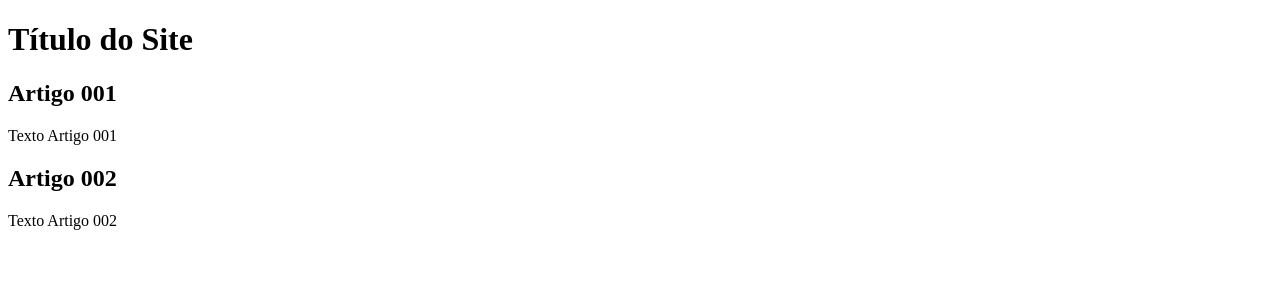
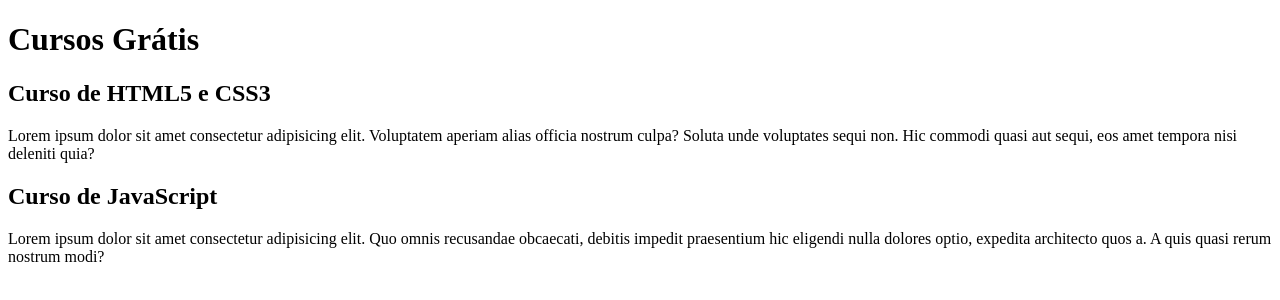
Before and after one commit to scopysop/projeto-site, a plain HTML site: page index.html in a window 1280 px wide. Drawn offline with Linux system fonts and the light colour scheme.

Commit message:
I started writing the content

```diff
--- a/index.html
+++ b/index.html
@@ -9,15 +9,15 @@
 <body>
     <main>
         <header>
-            <h1>Título do Site</h1>
+            <h1>Cursos Grátis</h1>
         </header>
         <article>
-            <h2>Artigo 001</h2>
-            <p>Texto Artigo 001</p>
+            <h2>Curso de HTML5 e CSS3</h2>
+            <p>Lorem ipsum dolor sit amet consectetur adipisicing elit. Voluptatem aperiam alias officia nostrum culpa? Soluta unde voluptates sequi non. Hic commodi quasi aut sequi, eos amet tempora nisi deleniti quia?</p>
         </article>
         <article>
-            <h2>Artigo 002</h2>
-            <p>Texto Artigo 002</p>
+            <h2>Curso de JavaScript</h2>
+            <p>Lorem ipsum dolor sit amet consectetur adipisicing elit. Quo omnis recusandae obcaecati, debitis impedit praesentium hic eligendi nulla dolores optio, expedita architecto quos a. A quis quasi rerum nostrum modi?</p>
         </article>
     </main>
 </body>
```
